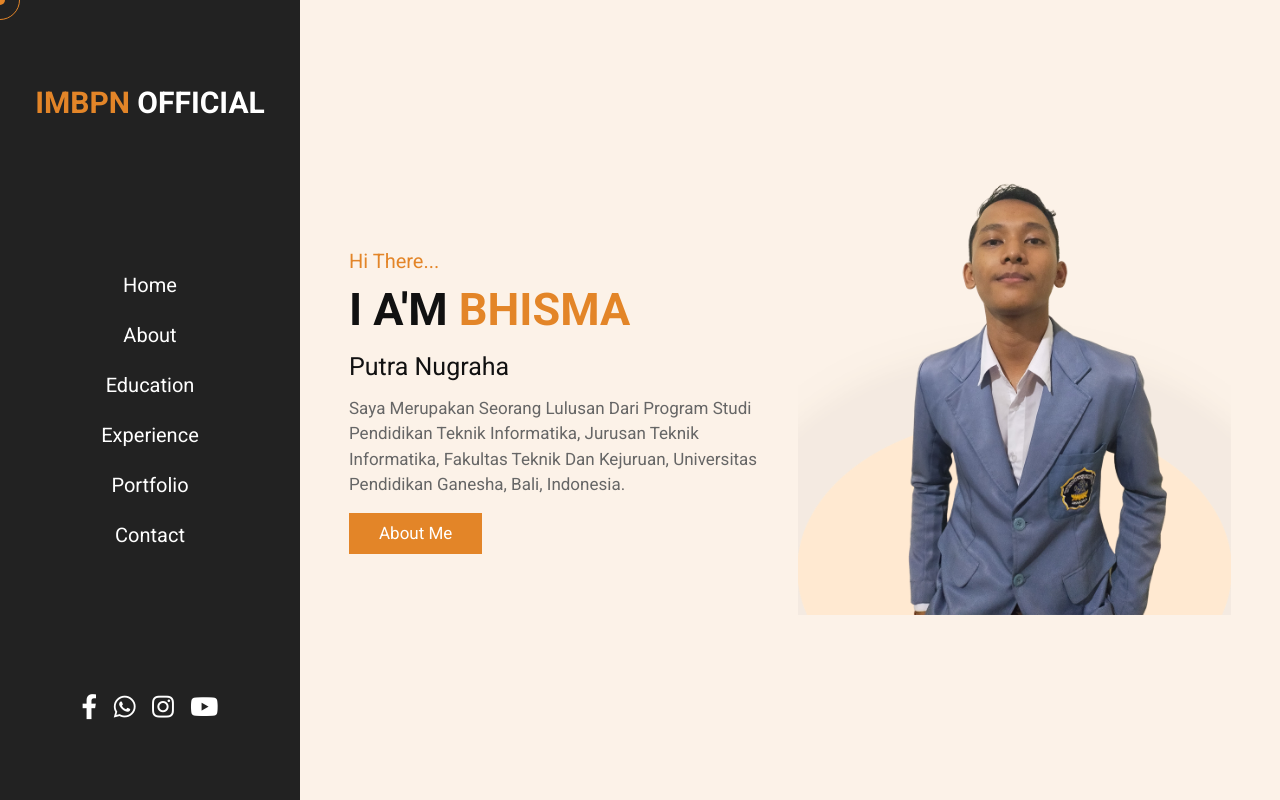
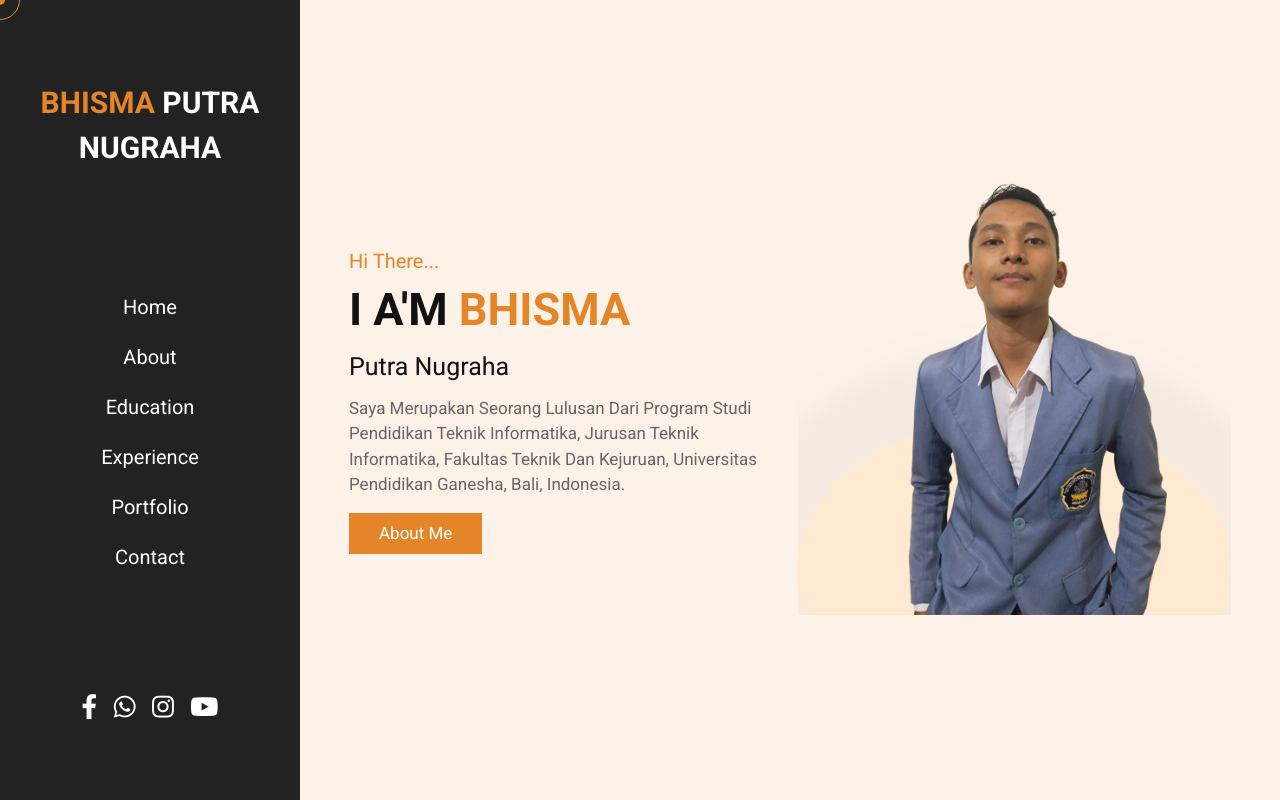
Before and after one commit to bhismaputran/personalweb, a plain HTML site: page index.html in a window 1280 px wide. Shown: the top 800 px of the page. Drawn offline with Linux system fonts and the light colour scheme.

Commit message:
Update index.html

```diff
--- a/index.html
+++ b/index.html
@@ -30,7 +30,7 @@
 
 <header>
 
-    <a href="#" class="logo"> <span>IMBPN</span> Official </a>
+    <a href="#" class="logo"> <span>Bhisma</span> Putra Nugraha </a>
 
     <nav class="navbar">
         <a href="#home">home</a>
```
